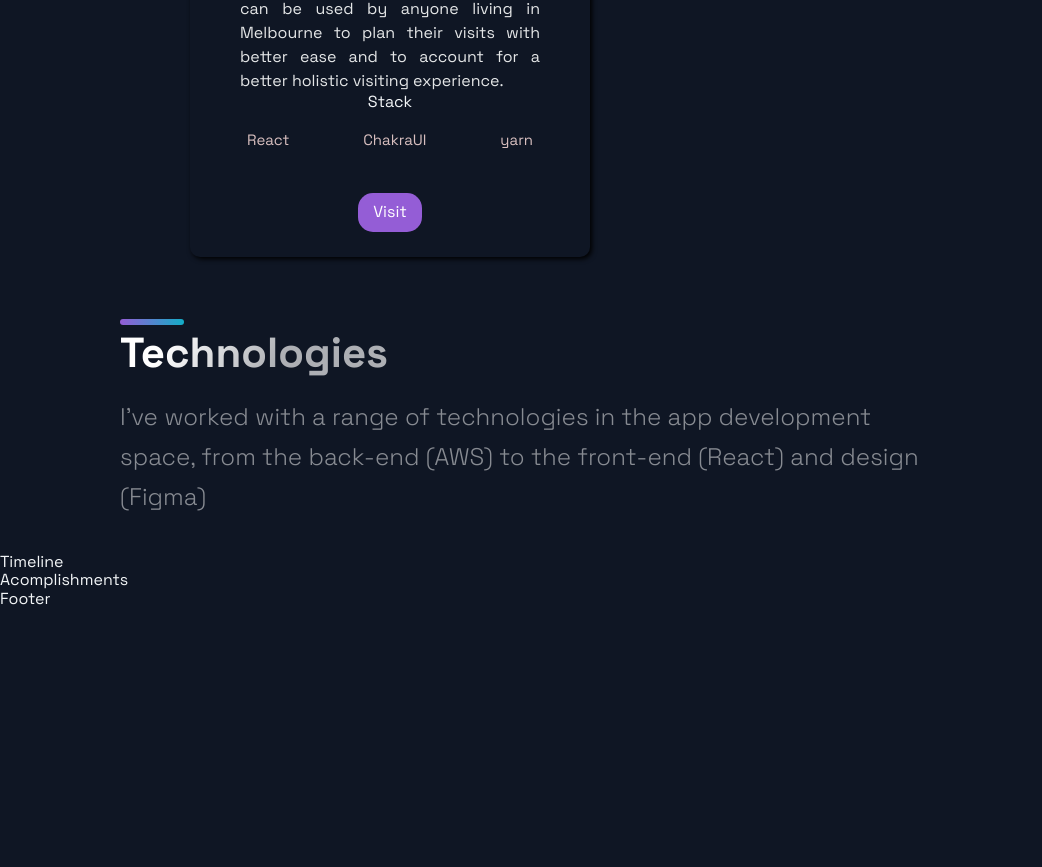
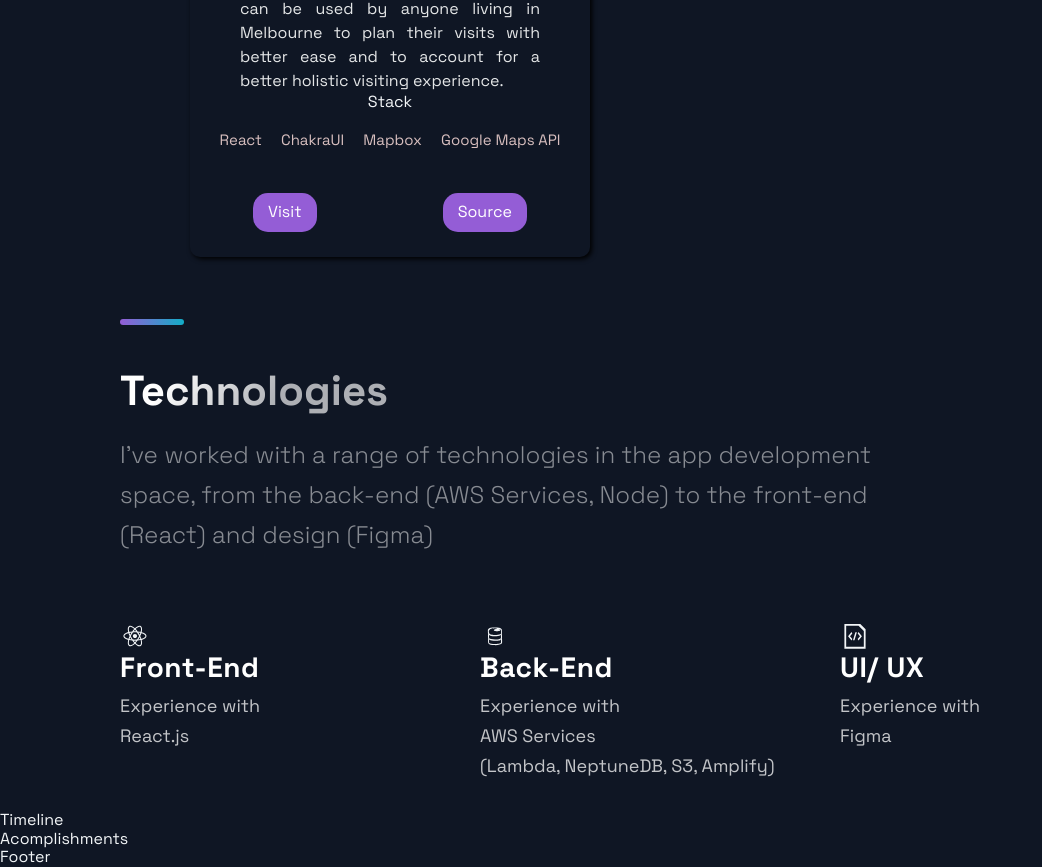
Before and after one commit to sandonl/portfolio, a Next.js app: page / in a window 1280 px wide. Shown: the part 1934-2801 px from the top of the page, without its empty margins (0-1042 px from the left). Before the commit the page ends 2543 px from the top, so only its background shows below. Built offline with nearby package versions, Linux system fonts and the light colour scheme.

Commit message:
technologies component

```diff
--- a/src/components/Projects/Projects.js
+++ b/src/components/Projects/Projects.js
@@ -45,7 +45,12 @@ const Projects = () => (
               </TagList>
             </div>
             <UtilityList>
-              <ExternalLinks href={visit}>Visit</ExternalLinks>
+              <ExternalLinks onClick={() => window.open(visit, "_blank")}>
+                Visit
+              </ExternalLinks>
+              <ExternalLinks onClick={() => window.open(source, "_blank")}>
+                Source
+              </ExternalLinks>
             </UtilityList>
           </BlogCard>
         )
--- a/src/components/Projects/ProjectsStyles.js
+++ b/src/components/Projects/ProjectsStyles.js
@@ -91,6 +91,7 @@ export const ExternalLinks = styled.a`
   transition: 0.5s;
   &:hover {
     background: #ad8bd7;
+    cursor: pointer;
   }
 `;
 
--- a/src/components/Technologies/Technologies.js
+++ b/src/components/Technologies/Technologies.js
@@ -1,5 +1,11 @@
 import React from "react";
-import { DiFirebase, DiReact, DiZend } from "react-icons/di";
+import {
+  DiCodeBadge,
+  DiDatabase,
+  DiFirebase,
+  DiReact,
+  DiZend,
+} from "react-icons/di";
 import {
   Section,
   SectionDivider,
@@ -17,11 +23,46 @@ import {
 const Technologies = () => (
   <Section id="tech">
     <SectionDivider />
-    <SectionTitle>Technologies</SectionTitle>
+    <br />
+    <SectionTitle style={{ marginTop: "20px" }}>Technologies</SectionTitle>
     <SectionText>
       I've worked with a range of technologies in the app development space,
-      from the back-end (AWS) to the front-end (React) and design (Figma)
+      from the back-end (AWS Services, Node) to the front-end (React) and design
+      (Figma)
     </SectionText>
+    <List>
+      <ListItem>
+        <DiReact size="3rem" />
+        <ListContainer>
+          <ListTitle>Front-End</ListTitle>
+          <ListParagraph>
+            Experience with <br />
+            React.js
+          </ListParagraph>
+        </ListContainer>
+      </ListItem>
+      <ListItem>
+        <DiFirebase size="3rem" />
+        <ListContainer>
+          <ListTitle>Back-End</ListTitle>
+          <ListParagraph>
+            Experience with <br />
+            AWS Services <br />
+            (Lambda, NeptuneDB, S3, Amplify)
+          </ListParagraph>
+        </ListContainer>
+      </ListItem>
+      <ListItem>
+        <DiCodeBadge size="3rem" />
+        <ListContainer>
+          <ListTitle>UI/ UX</ListTitle>
+          <ListParagraph>
+            Experience with <br />
+            Figma
+          </ListParagraph>
+        </ListContainer>
+      </ListItem>
+    </List>
   </Section>
 );
 
--- a/src/constants/constants.js
+++ b/src/constants/constants.js
@@ -17,7 +17,7 @@ export const projects = [
     image: "/images/openlingo.png",
     tags: ["jinja", "Flask", "neo4j"],
     source: "https://github.com/jjkuang123/Technology-Innovation-Project",
-    visit: "https://github.com/jjkuang123/Technology-Innovation-Project",
+    visit: "https://www.youtube.com/watch?v=1f6BDFK9Fsg&t",
     id: 1,
   },
   {
@@ -25,7 +25,7 @@ export const projects = [
     description:
       "An information visualisation that targets new tourists of Melbourne but can be used by anyone living in Melbourne to plan their visits with better ease and to account for a better holistic visiting experience.",
     image: "/images/MelbourneGuide.png",
-    tags: ["React", "ChakraUI", "yarn"],
+    tags: ["React", "ChakraUI", "Mapbox", "Google Maps API"],
     source: "https://github.com/erickteowarang/geom90007-assignment3",
     visit: "https://github.com/erickteowarang/geom90007-assignment3",
     id: 2,
```
Also changed, not shown: 1 other file (tests, documents, lock files or other folders).
